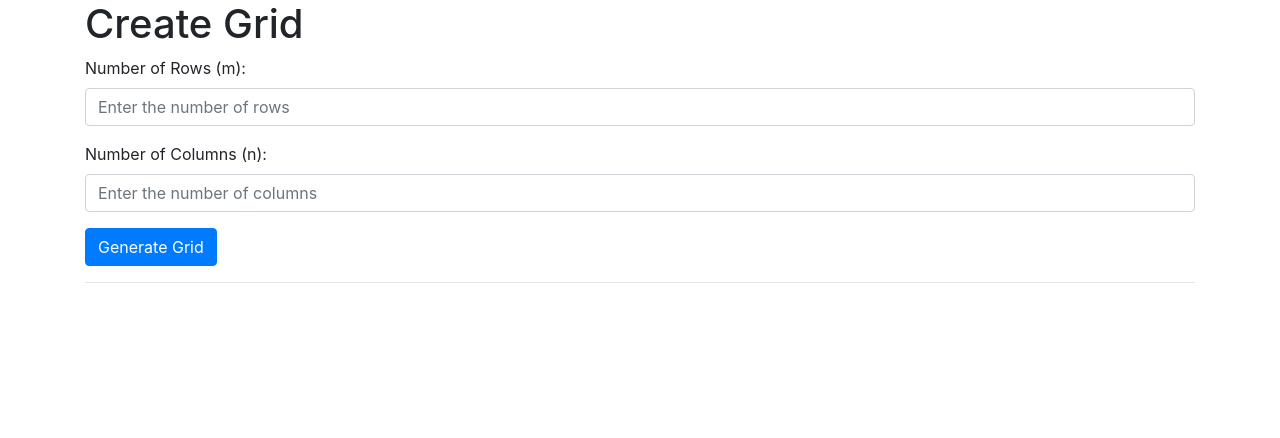
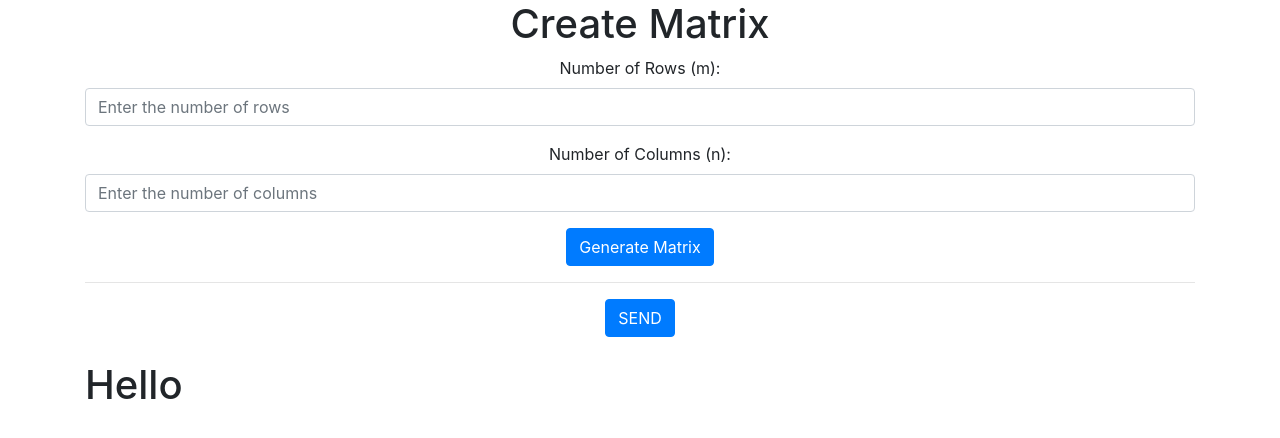
Before and after one commit to Serenity0204/Linear-Algebra-Toolkit, a Django app: page / in a window 1280 px wide. Shown: the top 438 px of the page. Run offline with Django 3.2, Linux system fonts and the light colour scheme; some libraries are stand-ins or nearby versions.

Commit message:
changed to base.html and able to send matrix to backend

```diff
--- a/LinearAlgebra/templates/index.html
+++ b/LinearAlgebra/templates/index.html
@@ -1,66 +1,4 @@
-<!DOCTYPE html>
-<html>
-<head>
-    <title>Grid App</title>
-    <link rel="stylesheet" href="https://stackpath.bootstrapcdn.com/bootstrap/4.5.2/css/bootstrap.min.css">
-</head>
-<body>
-    <div class="container">
-        <h1>Create Grid</h1>
-        <div class="form-group">
-            <label for="rows">Number of Rows (m):</label>
-            <input type="number" class="form-control" id="rows" placeholder="Enter the number of rows" oninput="validateRowAndColInput(this)">
-        </div>
-        <div class="form-group">
-            <label for="columns">Number of Columns (n):</label>
-            <input type="number" class="form-control" id="columns" placeholder="Enter the number of columns" oninput="validateRowAndColInput(this)">
-        </div>
-        <button type="button" class="btn btn-primary" onclick="generateGrid()">Generate Grid</button>
-        <hr>
-        <div id="grid"></div>
-    </div>
-    <script src="https://code.jquery.com/jquery-3.5.1.min.js"></script>
-    <script>
-        function validateInput(input) {
-            input.value = input.value.replace(/[^0-9.]/g, ''); // Allow only digits and decimal point
-        }
-        function validateRowAndColInput(input) {
-            const value = parseInt(input.value);
-            if (Number.isInteger(value) && value >= 1 && value <= 10) {
-              input.value = value;
-              return;
-            }
-            input.value = ''
-        }
-        function generateGrid() {
-            var rows = parseInt(document.getElementById('rows').value);
-            var columns = parseInt(document.getElementById('columns').value);
-
-            var gridContainer = document.getElementById('grid');
-            gridContainer.innerHTML = '';
-
-            for (var i = 0; i < rows; i++) {
-                var row = document.createElement('div');
-                row.classList.add('row');
-
-                for (var j = 0; j < columns; j++) {
-                    var column = document.createElement('div');
-                    column.classList.add('col', 'mb-3');
-
-                    var input = document.createElement('input');
-                    input.type = 'text';
-                    input.classList.add('form-control');
-                    input.setAttribute('pattern', '[0-9]*');
-                    input.setAttribute('inputmode', 'decimal');
-                    input.oninput = function () { validateInput(this); };
-
-                    column.appendChild(input);
-                    row.appendChild(column);
-                }
-
-                gridContainer.appendChild(row);
-            }
-        }
-    </script>
-</body>
-</html>
+{% extends 'base.html' %}
+{% block content %}
+    <h1>Hello</h1>
+{% endblock %}
--- a/LinearAlgebra/urls.py
+++ b/LinearAlgebra/urls.py
@@ -3,4 +3,5 @@ from . import views
 
 urlpatterns = [
     path("", views.index, name="index"),
+    path("rref/", views.RREF_view, name="rref"),
 ]
--- a/LinearAlgebra/views.py
+++ b/LinearAlgebra/views.py
@@ -1,5 +1,15 @@
 from django.shortcuts import render
+import json
 
 
 def index(request):
     return render(request, "index.html")
+
+
+def RREF_view(request):
+    if request.method == "POST":
+        matrix_data = request.POST.get("matrixData", "[]")
+        matrix = json.loads(matrix_data)
+
+        context = {"matrix": matrix}
+        return render(request, "rref.html", context)
--- a/mysite/templates/base.html
+++ b/mysite/templates/base.html
@@ -0,0 +1,99 @@
+<!DOCTYPE html>
+<html>
+<head>
+    <title>Linear Algebra Toolkit</title>
+    <link rel="stylesheet" href="https://stackpath.bootstrapcdn.com/bootstrap/4.3.1/css/bootstrap.min.css">
+    <link rel="stylesheet" href="https://cdnjs.cloudflare.com/ajax/libs/codemirror/5.62.3/codemirror.min.css">
+    <script src="https://cdnjs.cloudflare.com/ajax/libs/codemirror/5.62.3/codemirror.min.js"></script>
+    <script src="https://cdnjs.cloudflare.com/ajax/libs/codemirror/5.62.3/mode/clike/clike.min.js"></script>
+    <script src="https://cdnjs.cloudflare.com/ajax/libs/codemirror/5.62.3/addon/edit/closebrackets.min.js"></script>
+</head>
+<body>
+    <div class="container">
+        <div class="text-center">
+            <h1>Create Matrix</h1>
+            <div class="form-group">
+                <label for="rows">Number of Rows (m):</label>
+                <input type="number" class="form-control" id="rows" placeholder="Enter the number of rows" oninput="validateRowAndColInput(this)">
+            </div>
+            <div class="form-group">
+                <label for="columns">Number of Columns (n):</label>
+                <input type="number" class="form-control" id="columns" placeholder="Enter the number of columns" oninput="validateRowAndColInput(this)">
+            </div>
+            <button type="button" class="btn btn-primary" onclick="generateMatrix()">Generate Matrix</button>
+            <hr>
+            <form id="sendForm" action="{% url 'rref' %}" method="post">
+                {% csrf_token %}
+                <input type="hidden" id="matrixData" name="matrixData" value="">
+                <button type="button" class="btn btn-primary" onclick="sendMatrixData()">SEND</button>
+            </form>
+            <div id="grid" class="pt-4"></div>
+        </div>
+        {% block content %}
+        {% endblock %}
+    </div>
+    <script src="https://code.jquery.com/jquery-3.5.1.min.js"></script>
+    <script>
+        function validateInput(input) {
+            input.value = input.value.replace(/[^0-9.]/g, ''); // Allow only digits and decimal point
+        }
+        function validateRowAndColInput(input) {
+            const value = parseInt(input.value);
+            if (Number.isInteger(value) && value >= 1 && value <= 10) {
+              input.value = value;
+              return;
+            }
+            input.value = '';
+        }
+        function generateMatrix() {
+            var rows = parseInt(document.getElementById('rows').value);
+            var columns = parseInt(document.getElementById('columns').value);
+
+            var gridContainer = document.getElementById('grid');
+            gridContainer.innerHTML = '';
+
+            for (var i = 0; i < rows; i++) {
+                var row = document.createElement('div');
+                row.classList.add('row');
+
+                for (var j = 0; j < columns; j++) {
+                    var column = document.createElement('div');
+                    column.classList.add('col', 'mb-3');
+
+                    var input = document.createElement('input');
+                    input.type = 'text';
+                    input.classList.add('form-control');
+                    input.setAttribute('pattern', '[0-9]*');
+                    input.setAttribute('inputmode', 'decimal');
+                    input.value = '0'; // Set default value to 0
+                    input.oninput = function () { validateInput(this); };
+
+                    column.appendChild(input);
+                    row.appendChild(column);
+                }
+
+                gridContainer.appendChild(row);
+            }
+        }
+        function sendMatrixData() {
+            var rows = parseInt(document.getElementById('rows').value);
+            var columns = parseInt(document.getElementById('columns').value);
+            var matrixData = [];
+
+            for (var i = 0; i < rows; i++) {
+                var rowInputs = document.querySelectorAll('#grid .row')[i].querySelectorAll('input');
+                var rowData = [];
+
+                for (var j = 0; j < columns; j++) {
+                    rowData.push(parseFloat(rowInputs[j].value));
+                }
+
+                matrixData.push(rowData);
+            }
+
+            document.getElementById('matrixData').value = JSON.stringify(matrixData);
+            document.getElementById('sendForm').submit();
+        }
+    </script>
+</body>
+</html>
```
Also changed, not shown: LinearAlgebra/templates/rref.html (added, +18 -0 lines).
